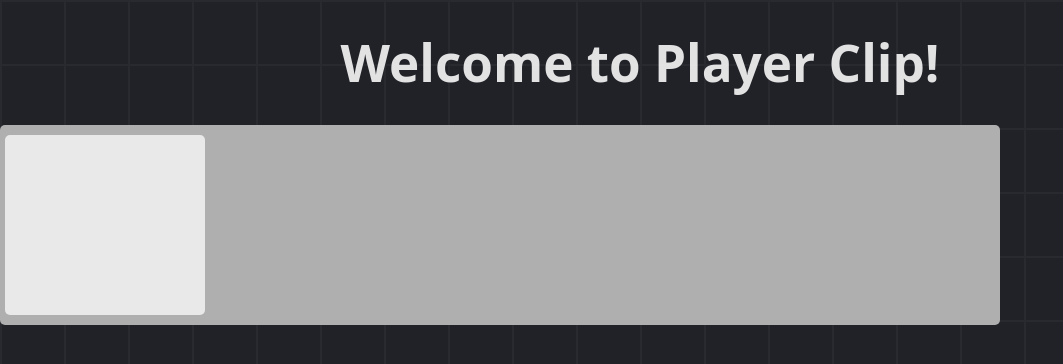
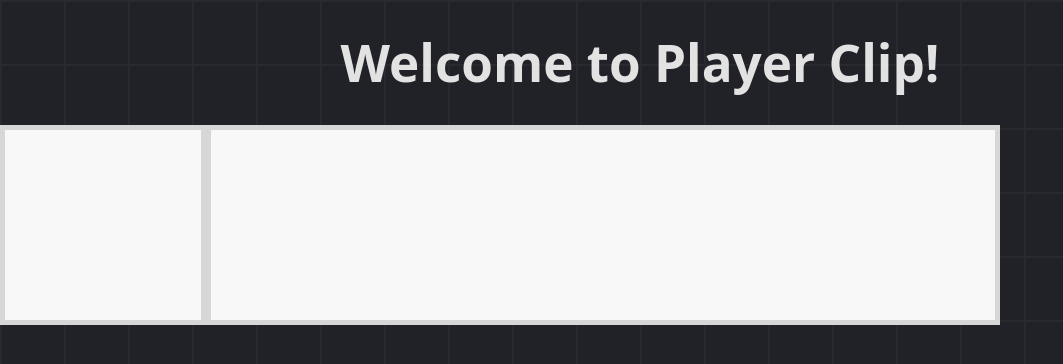
Before and after one commit to PlayerClip/PlayerClip, a React (Vite) app in the folder player-clip/: page / in a window 1280 px wide. Shown: the top 364 px of the page, without its empty margins (0-1063 px from the left). Built offline with nearby package versions, Linux system fonts and the light colour scheme.

Commit message:
Update mainComponent sizes

```diff
--- a/player-clip/src/css/App.css
+++ b/player-clip/src/css/App.css
@@ -8,8 +8,7 @@
 .mainComponent {
   width: 1000px;
   height: 200px;
-  background-color: #afafaf;
-  border-radius: 5px;
+  background-color: #d7d7d7;
   cursor: pointer;
   position: fixed;
   place-items: center;
@@ -19,15 +18,13 @@
 .constantView {
   margin: 5px;
   width: 20%;
-  height: 90%;
-  background-color: #e9e9e9;
-  border-radius: 5px;
+  height: 95%;
+  background-color: #f8f8f8;
 }
 
 .tabs {
   margin: 5px;
-  width: 75%;
-  height: stretch;
-  background-color: #e9e9e9;
-  border-radius: 5px;
+  width: 80%;
+  height: 95%;
+  background-color: #f8f8f8;
 }
```
